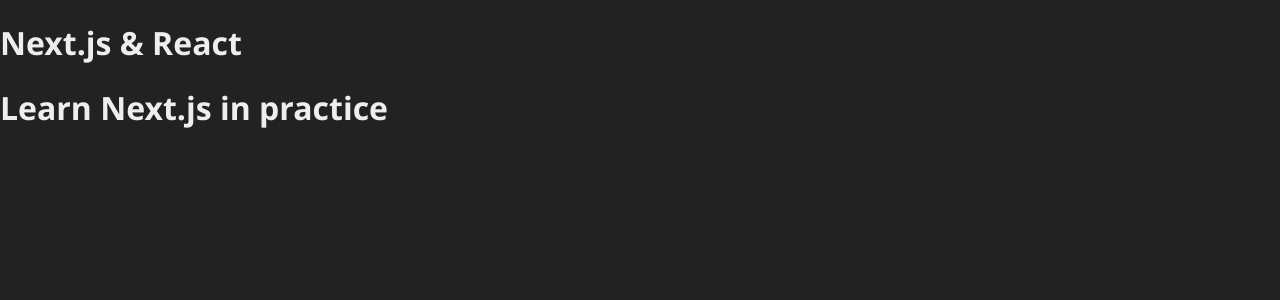
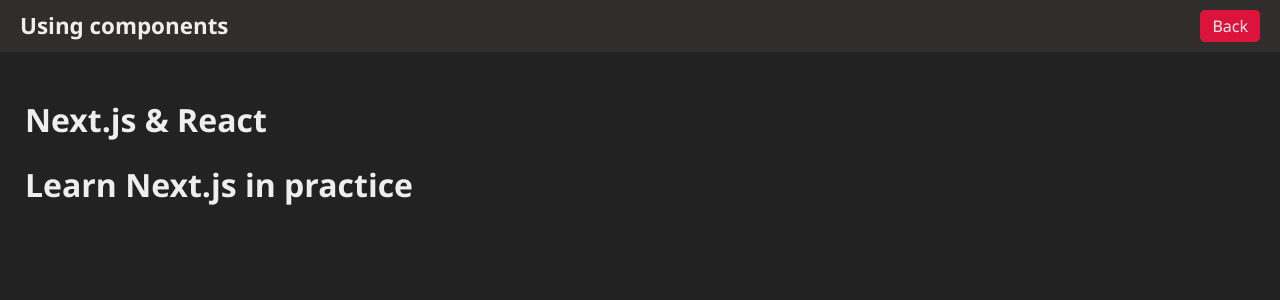
Before and after one commit to NetoJL/NextJS-Fundamentals, a Next.js app: page /example in a window 1280 px wide. Shown: the top 300 px of the page. Built offline with nearby package versions, Linux system fonts and the light colour scheme.

Commit message:
example.jsx updated

```diff
--- a/src/pages/example.jsx
+++ b/src/pages/example.jsx
@@ -1,10 +1,11 @@
 import Header from "@/components/Header";
+import Layout from "@/components/Layout";
 
 export default function Example() {
 	return (
-		<>
-			<Header title="Next.js & React"/>
-			<Header title="Learn Next.js in practice "/>
-		</>
+		<Layout title="Using components">
+			<Header title="Next.js & React" />
+			<Header title="Learn Next.js in practice " />
+		</Layout>
 	);
 }
```
